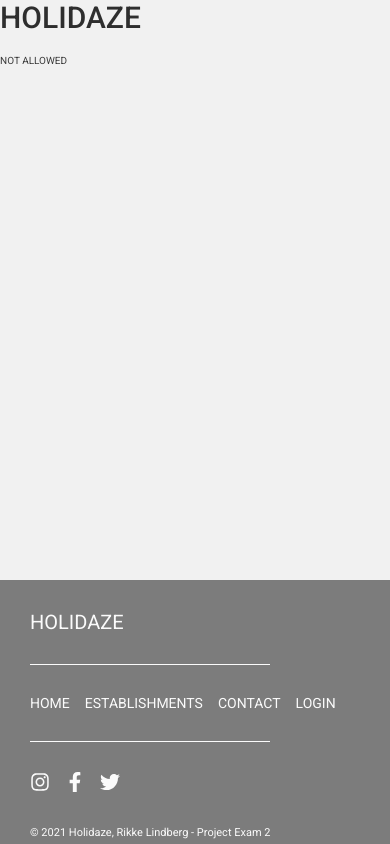
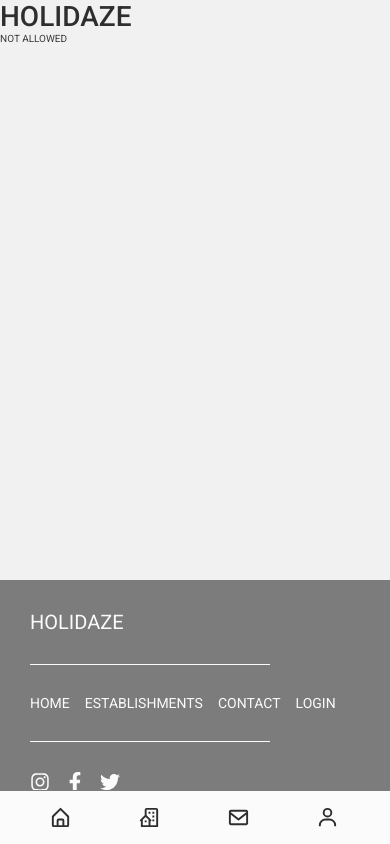
Before and after one commit to Noroff-FEU-Assignments/project-exam-2-RikkeLindberg, a Next.js app: page /admin in a window 390 px wide. Built offline with nearby package versions, Linux system fonts and the light colour scheme.

Commit message:
remove toggle styles and add media queries

```diff
--- a/components/layout/Navbar.module.css
+++ b/components/layout/Navbar.module.css
@@ -1,13 +1,5 @@
-.nav {
-  display: flex;
-  justify-content: space-between;
-  align-items: center;
-  padding: 1rem;
-  position: relative;
-}
-
 .logo {
-  font-size: 3rem;
+  font-size: 2.8rem;
   font-weight: 500;
   color: #2e2e2e;
 }
@@ -17,10 +9,11 @@
 }
 
 .link {
+  display: flex;
   font-size: 1.6rem;
   font-weight: 400;
   color: #2e2e2e;
-  padding: 0 1.7rem;
+  padding: 0 1.5rem;
 }
 
 .link:hover,
@@ -28,74 +21,38 @@
   color: #ff00b3;
 }
 
-.btn {
-  font-size: 1.6rem;
-  font-weight: 400;
+.icon {
+  font-size: 1.7rem;
+  margin-right: 0.2rem;
   color: #2e2e2e;
-  border: 1px solid #2e2e2e;
-  border-radius: 6px;
-  padding: 0.5rem 0;
-  width: 8rem;
-  text-align: center;
-  display: block;
 }
 
-.toggle {
-  display: none;
-  border: none;
-  outline: none;
-}
-
-.bar {
-  display: block;
-  width: 35px;
-  height: 3px;
-  margin: 5px auto;
-  -webkit-transition: all 300ms ease-in-out;
-  transition: all 300ms ease-in-out;
-  background-color: #2e2e2e;
-}
-
-@media only screen and (max-width: 768px) {
-  .logo {
-    order: 1;
+@media only screen and (max-width: 750px) {
+  .nav {
+    position: fixed;
+    bottom: 0;
+    left: 0;
+    right: 0;
+    z-index: 1000;
+    height: 5.4rem;
+    width: 100%;
+    background-color: #fbfbfb;
+    border-top: 1px solid #7c7c7c;
   }
 
   .list {
-    position: absolute;
-    left: -110%;
-    top: 5.8rem;
-    flex-direction: column;
-    background-color: #999999;
-    width: 100%;
-    transition: 300ms;
-    padding: 1rem 0;
+    height: 100%;
+    align-items: center;
+    justify-content: space-evenly;
+  }
+}
+
+@media only screen and (max-width: 425px) {
+  .link {
+    font-size: 0;
   }
 
-  .list.active {
-    left: 0;
-  }
-
-  .link {
-    width: 100%;
-  }
-
-  .toggle {
-    display: block;
-    cursor: pointer;
-  }
-
-  .toggle.active .bar:nth-child(2) {
-    opacity: 0;
-  }
-
-  .toggle.active .bar:nth-child(1) {
-    -webkit-transform: translateY(8px) rotate(45deg);
-    transform: translateY(8px) rotate(45deg);
-  }
-
-  .toggle.active .bar:nth-child(3) {
-    -webkit-transform: translateY(-8px) rotate(-45deg);
-    transform: translateY(-8px) rotate(-45deg);
+  .icon {
+    font-size: 2.3rem;
   }
 }
```
